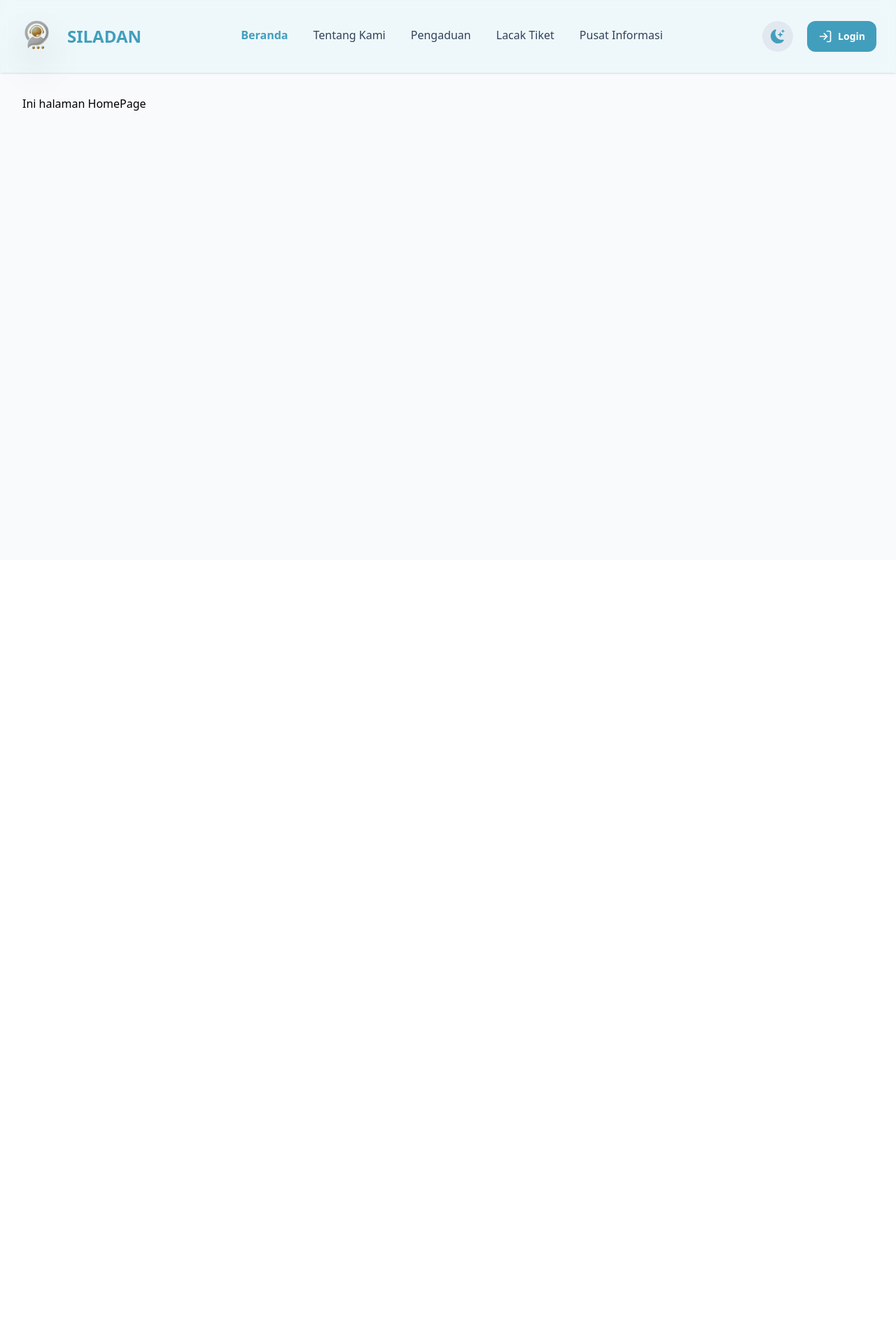
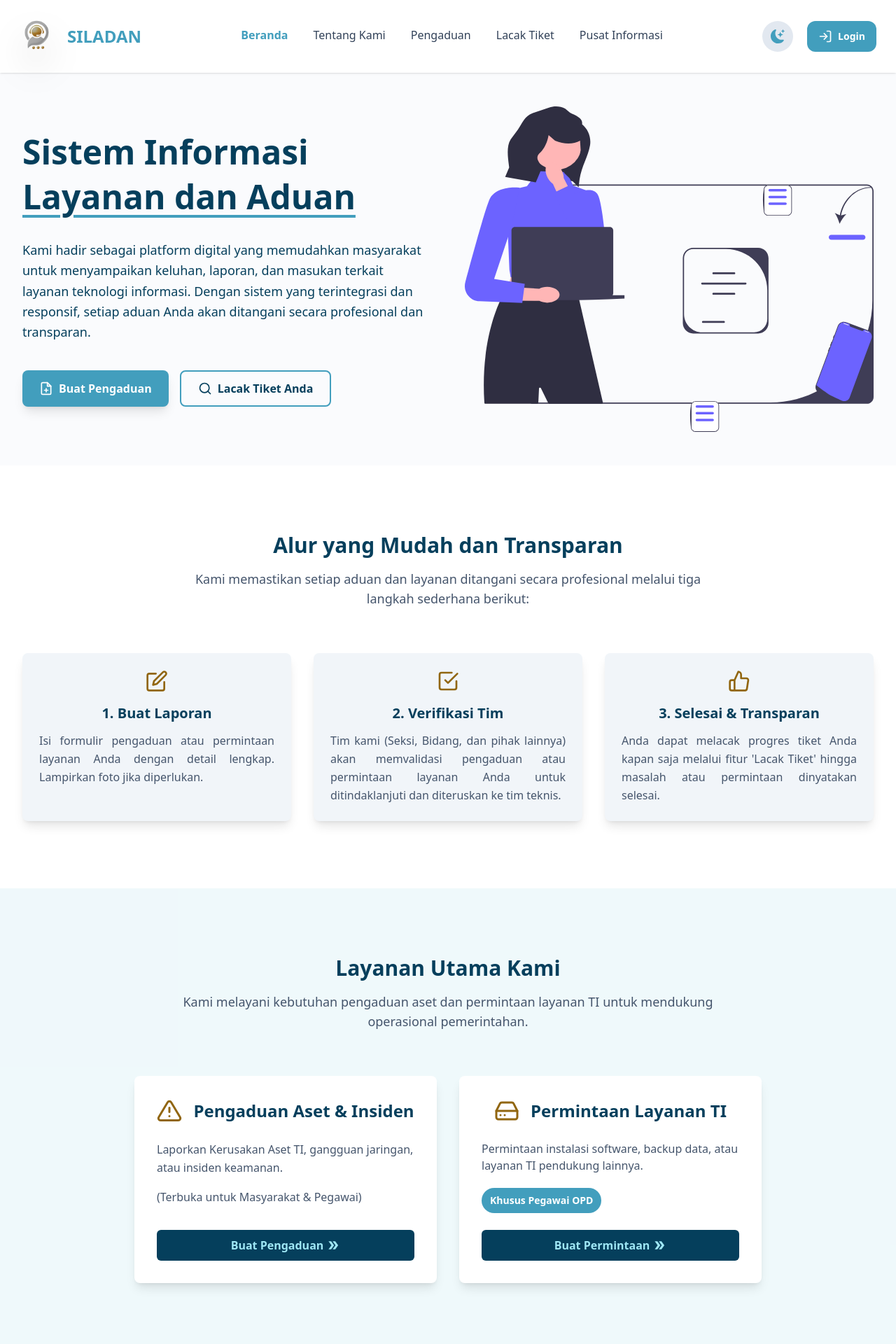
Before and after one commit to ch1bsyy/siladan, a React (Vite) app in the folder frontend/: page / in a window 1280 px wide. Shown: the top 1920 px of the page at 70% size. Before the commit the page ends 800 px from the top, so only its background shows below. Built offline with nearby package versions, Linux system fonts and the light colour scheme.

Commit message:
feat(frontend): add workflow section and services section on public homepage

```diff
--- /dev/null
+++ b/frontend/src/features/home/components/HeroSection.jsx
@@ -0,0 +1,56 @@
+import React from "react";
+import { Link } from "react-router-dom";
+import { FiFilePlus, FiSearch } from "react-icons/fi";
+import HeroIlustration from "../../../assets/images/hero-section.svg";
+
+const HeroSection = () => {
+  return (
+    <section className="relative bg-white/20 dark:bg-[#053F5C]/30 overflow-hidden">
+      <div className="container mx-auto px-4 sm:px-6 lg:px-8">
+        <div className="grid grid-cols-1 lg:grid-cols-2 gap-12 items-center py-4 md:py-12">
+          {/* Left Content */}
+          <div className="text-center lg:text-left">
+            <h1 className="text-4xl md:text-5xl font-extrabold text-[#053F5C] dark:text-white leading-tight">
+              Sistem Informasi
+              <span className="block mt-1 underline decoration-[#429EBD] dark:decoration-[#9FE7F5] decoration-4 underline-offset-8">
+                Layanan dan Aduan
+              </span>
+            </h1>
+
+            <p className="mt-8 text-lg text-[#053F5C] dark:text-slate-300 max-w-xl mx-auto lg:mx-0 leading-relaxed">
+              Kami hadir sebagai platform digital yang memudahkan masyarakat
+              untuk menyampaikan keluhan, laporan, dan masukan terkait layanan
+              teknologi informasi. Dengan sistem yang terintegrasi dan
+              responsif, setiap aduan Anda akan ditangani secara profesional dan
+              transparan.
+            </p>
+
+            <div className="mt-10 flex flex-col sm:flex-row justify-center lg:justify-start gap-4">
+              <Link
+                to="/complaint"
+                className="flex items-center justify-center gap-2 px-6 py-3 rounded-lg font-semibold text-white bg-[#429EBD] hover:bg-[#053F5C] dark:bg-[#9FE7F5] dark:text-[#053F5C] dark:hover:bg-white shadow-lg transition-colors duration-300"
+              >
+                <FiFilePlus size={20} />
+                <span>Buat Pengaduan</span>
+              </Link>
+              <Link
+                to="/track-ticket"
+                className="flex items-center justify-center gap-2 px-6 py-3 rounded-lg font-semibold border-2 border-[#429EBD] hover:bg-[#429EBD]/10 text-[#053F5C] dark:text-[#9FE7F5] dark:border-[#9FE7F5] dark:hover:bg-[#9FE7F5]/10 transition-colors duration-300"
+              >
+                <FiSearch size={20} />
+                <span>Lacak Tiket Anda</span>
+              </Link>
+            </div>
+          </div>
+
+          {/* Right Content */}
+          <div className="flex justify-center lg:justify-end">
+            <img src={HeroIlustration} alt="Hero Image" />
+          </div>
+        </div>
+      </div>
+    </section>
+  );
+};
+
+export default HeroSection;
--- /dev/null
+++ b/frontend/src/features/home/components/ServicesSection.jsx
@@ -0,0 +1,92 @@
+import React from "react";
+import { FiAlertTriangle, FiHardDrive } from "react-icons/fi";
+import { Link } from "react-router-dom";
+import { MdOutlineDoubleArrow } from "react-icons/md";
+
+const ServicesSection = () => {
+  return (
+    <section className="py-16 md:py-24 bg-[#9FE7F5]/10 dark:bg-slate-900">
+      <div className="container mx-auto px-4 sm:px-6 lg:px-8">
+        {/* Title Section */}
+        <div className="text-center max-w-3xl mx-auto">
+          <h2 className="text-3xl font-bold text-[#053F5C] dark:text-white">
+            Layanan Utama Kami
+          </h2>
+          <p className="mt-4 text-lg text-slate-600 dark:text-slate-400">
+            Kami melayani kebutuhan pengaduan aset dan permintaan layanan TI
+            untuk mendukung operasional pemerintahan.
+          </p>
+        </div>
+
+        {/* Grid Card */}
+        <div className="grid grid-cols-1 md:grid-cols-2 gap-8 mt-16 max-w-4xl mx-auto">
+          <div className="flex flex-col justify-between p-8 bg-white dark:bg-slate-800 rounded-lg shadow-lg hover:shadow-2xl">
+            <div>
+              <div className="flex justify-center items-center gap-4">
+                <div className="flex-shrink-0">
+                  <FiAlertTriangle
+                    size={36}
+                    className="text-[#916610] dark:text-[#F7AD19]"
+                  />
+                </div>
+                <h3 className="text-2xl font-semibold text-[#053F5C] dark:text-white">
+                  Pengaduan Aset & Insiden
+                </h3>
+              </div>
+
+              <p className="mt-6 text-slate-600 dark:text-slate-300 leading-relaxed">
+                Laporkan Kerusakan Aset TI, gangguan jaringan, atau insiden
+                keamanan.
+                <span className="block font-medium mt-4">
+                  (Terbuka untuk Masyarakat & Pegawai)
+                </span>
+              </p>
+            </div>
+            <Link
+              to="/complaint"
+              className="mt-6 min-w-[44px] min-h-[44px] flex flex-row justify-center px-3 py-2 bg-[#053F5C] dark:bg-[#053F5C]/80 rounded-md items-center gap-1 font-semibold text-[#9FE7F5] dark:text-[#9FE7F5] hover:underline hover:scale-102 duration-200"
+            >
+              <span>Buat Pengaduan</span>
+              <MdOutlineDoubleArrow size={20} />
+            </Link>
+          </div>
+
+          <div className="flex flex-col justify-between p-8 bg-white dark:bg-slate-800 rounded-lg shadow-lg hover:shadow-2xl">
+            <div>
+              <div className="flex justify-center items-center gap-4">
+                <div className="flex-shrink-0">
+                  <FiHardDrive
+                    size={36}
+                    className="text-[#916610] dark:text-[#F7AD19]"
+                  />
+                </div>
+                <h3 className="text-2xl font-semibold text-[#053F5C] dark:text-white">
+                  Permintaan Layanan TI
+                </h3>
+              </div>
+
+              <p className="mt-6 text-slate-600 dark:text-slate-300">
+                Permintaan instalasi software, backup data, atau layanan TI
+                pendukung lainnya.
+              </p>
+              <div className="mt-5">
+                <span className="inline-block bg-[#429EBD] dark:bg-blue-900/90 text-white dark:text-[#9FE7F5] text-sm font-semibold px-3 py-2 rounded-full">
+                  Khusus Pegawai OPD
+                </span>
+              </div>
+            </div>
+            <Link
+              to="/request"
+              className="mt-6 min-w-[44px] min-h-[44px] flex flex-row justify-center px-3 py-2 bg-[#053F5C] dark:bg-[#053F5C]/80 rounded-md items-center gap-1 font-semibold text-[#9FE7F5] dark:text-[#9FE7F5] hover:underline hover:scale-102 duration-200"
+            >
+              <span>Buat Permintaan</span>
+              <MdOutlineDoubleArrow size={20} />
+            </Link>
+          </div>
+        </div>
+      </div>
+    </section>
+  );
+};
+
+export default ServicesSection;
--- /dev/null
+++ b/frontend/src/features/home/components/WorkflowSection.jsx
@@ -0,0 +1,65 @@
+import React from "react";
+import { FiEdit, FiCheckSquare, FiThumbsUp } from "react-icons/fi";
+
+// steps data
+const steps = [
+  {
+    icon: <FiEdit size={32} />,
+    title: "1. Buat Laporan",
+    description:
+      "Isi formulir pengaduan atau permintaan layanan Anda dengan detail lengkap. Lampirkan foto jika diperlukan.",
+  },
+  {
+    icon: <FiCheckSquare size={32} />,
+    title: "2. Verifikasi Tim",
+    description:
+      "Tim kami (Seksi, Bidang, dan pihak lainnya) akan memvalidasi pengaduan atau permintaan layanan Anda untuk ditindaklanjuti dan diteruskan ke tim teknis.",
+  },
+  {
+    icon: <FiThumbsUp size={32} />,
+    title: "3. Selesai & Transparan",
+    description:
+      "Anda dapat melacak progres tiket Anda kapan saja melalui fitur 'Lacak Tiket' hingga masalah atau permintaan dinyatakan selesai.",
+  },
+];
+
+const WorkflowSection = () => {
+  return (
+    <section className="py-16 md:py-24 bg-white dark:bg-slate-800">
+      <div className="container mx-auto px-4 sm:px-6 lg:px-8">
+        {/* Title Section */}
+        <div className="text-center max-w-3xl mx-auto">
+          <h2 className="text-3xl font-bold text-[#053F5C] dark:text-white">
+            Alur yang Mudah dan Transparan
+          </h2>
+          <p className="text-lg text-slate-600 dark:text-slate-400 mt-4">
+            Kami memastikan setiap aduan dan layanan ditangani secara
+            profesional melalui tiga langkah sederhana berikut:
+          </p>
+        </div>
+
+        {/* Grid Steps */}
+        <div className="grid grid-cols-1 md:grid-cols-2 lg:grid-cols-3 gap-8 mt-16">
+          {steps.map((step) => (
+            <div
+              key={step.title}
+              className="p-6 bg-slate-100 dark:bg-slate-700/20 rounded-lg shadow-lg text-center transition-transform hover:-translate-y-2 duration-300"
+            >
+              <div className="flex justify-center text-[#916610] dark:text-[#F7AD19]">
+                {step.icon}
+              </div>
+              <h3 className="mt-4 text-xl font-semibold text-[#053F5C] dark:text-white">
+                {step.title}
+              </h3>
+              <p className="mt-3 text-slate-600 dark:text-slate-300 leading-relaxed text-justify">
+                {step.description}
+              </p>
+            </div>
+          ))}
+        </div>
+      </div>
+    </section>
+  );
+};
+
+export default WorkflowSection;
--- a/frontend/src/layout/PublicLayout.jsx
+++ b/frontend/src/layout/PublicLayout.jsx
@@ -7,7 +7,7 @@ const PublicLayout = () => {
     <div className="bg-slate-50 dark:bg-slate-900 min-h-screen">
       <PublicNavbar />
 
-      <main className="container mx-auto px-4 sm:px-6 lg:px-8 py-8">
+      <main>
         <Outlet />
       </main>
     </div>
--- a/frontend/src/layout/PublicNavbar.jsx
+++ b/frontend/src/layout/PublicNavbar.jsx
@@ -49,7 +49,7 @@ const PublicNavbar = () => {
     ));
 
   return (
-    <header className="bg-[#9FE7F5]/10 dark:bg-[#053F5C]/80 backdrop-blur-sm sticky top-0 z-50 shadow-sm">
+    <header className="bg-white dark:bg-[#053F5C]/80 backdrop-blur-2xl sticky top-0 z-50 shadow-sm">
       <nav className="container mx-auto px-2 py-4">
         <div className="flex items-center justify-between h-18">
           {/* Logo */}
--- a/frontend/src/pages/HomePage.jsx
+++ b/frontend/src/pages/HomePage.jsx
@@ -1,9 +1,29 @@
 import React from "react";
+import HeroSection from "../features/home/components/HeroSection";
+import WorkflowSection from "../features/home/components/WorkflowSection";
+import ServicesSection from "../features/home/components/ServicesSection";
 
 const HomePage = () => {
   return (
     <div>
-      <div className="dark:text-slate-200">Ini halaman HomePage</div>
+      <HeroSection />
+
+      <WorkflowSection />
+
+      <ServicesSection />
+
+      <section className="py-16 md:py-24 bg-white dark:bg-slate-800">
+        <div className="container mx-auto px-4 sm:px-6 lg:px-8">
+          <h2 className="text-3xl font-bold text-center text-[#053F5C] dark:text-white">
+            Section Lainnya
+          </h2>
+          <p className="text-center text-slate-600 dark:text-slate-400 mt-4 max-w-2xl mx-auto">
+            Fitur unggulan, alur pengaduan, atau tautan ke halaman 'Tentang
+            Kami'.
+          </p>
+          {/* <HowItWorksSection /> */}
+        </div>
+      </section>
     </div>
   );
 };
```
Also changed, not shown: frontend/src/assets/images/hero-section.svg (added).
